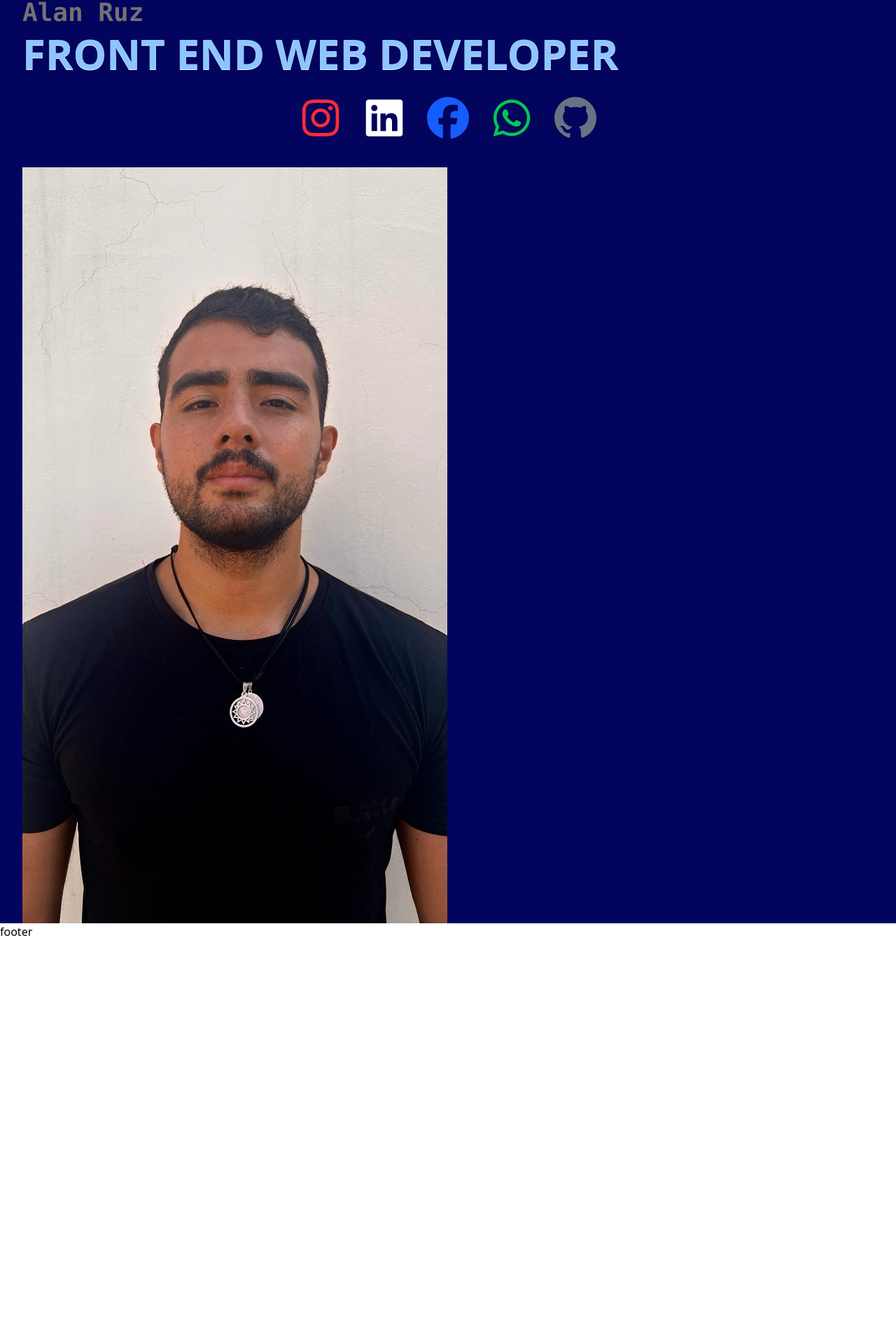
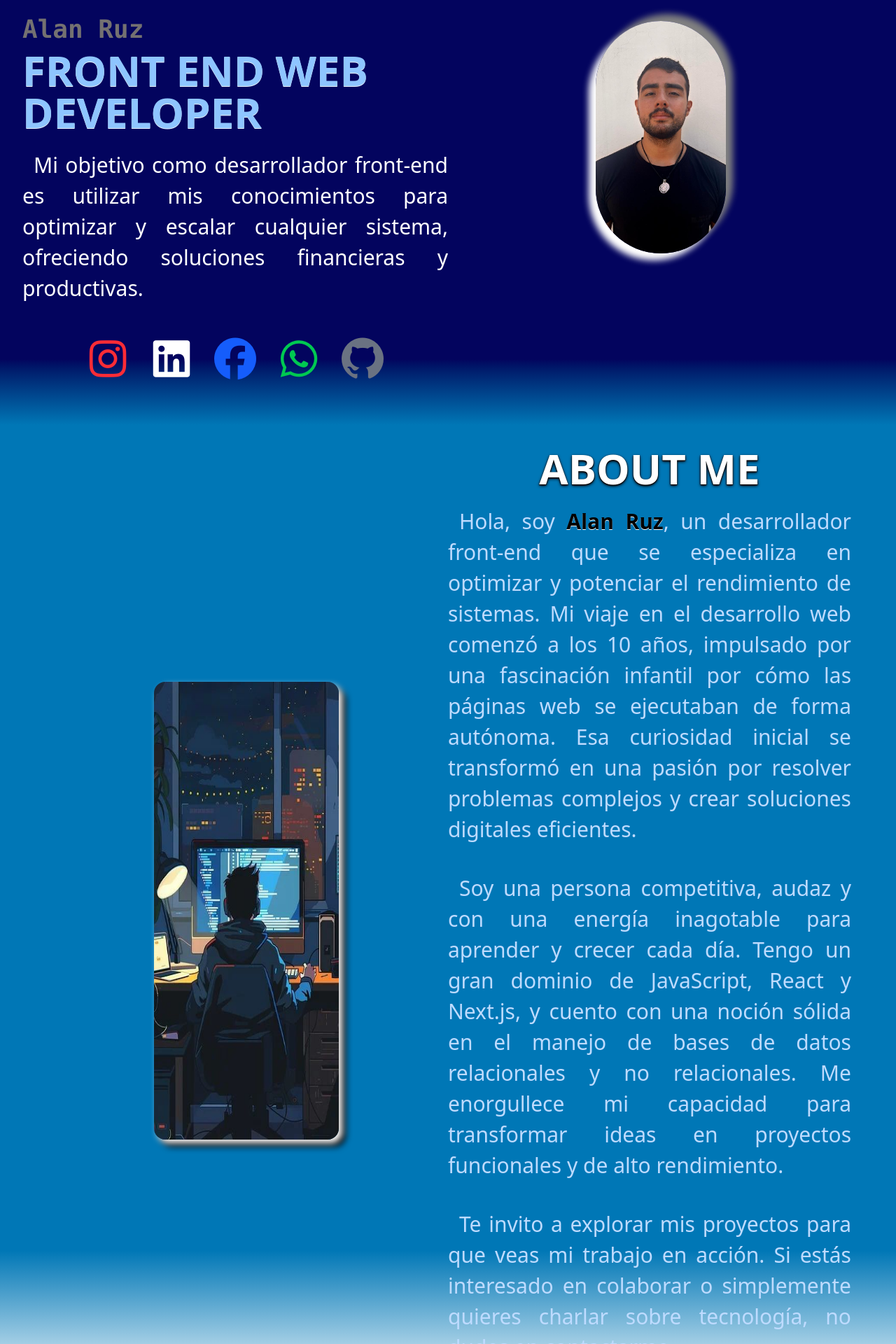
Before and after one commit to alanrty24/Portafolio-React, a React (Vite) app: page / in a window 1280 px wide. Shown: the part 98-2018 px from the top of the page at 70% size. Before the commit the page ends 1441 px from the top, so only its background shows below. Built offline with nearby package versions, Linux system fonts and the light colour scheme.

Commit message:
Portafolio con React V2

```diff
--- a/src/App.jsx
+++ b/src/App.jsx
@@ -1,5 +1,6 @@
 import Navbar from "./Components/Navbar";
 import Presentation from "./Components/Presentation";
+import Aboutme from "./Components/Aboutme";
 
 function App() {
   return (
@@ -9,6 +10,7 @@ function App() {
       </header>
       <main className="pt-17 grid-rows-4 md:pt-20 ">
         <Presentation />
+        <Aboutme />
       </main>
       <footer>footer</footer>
     </>
--- /dev/null
+++ b/src/Components/Aboutme.jsx
@@ -0,0 +1,41 @@
+const Aboutme = () => {
+  return (
+    <section className="flex flex-col-reverse bg-linear-to-b from-85% from-(--color-font-p2)  p-4 md:px-8 lg:flex-row lg:px-16" id="aboutMe">
+      <div className="flex justify-center p-6 lg:w-1/2 lg:items-center">
+        <img
+          src="../../public/pgAboutMe.png"
+          alt=""
+          className=" size-3/4 rounded-2xl shadow-[5px_5px_10px_white,10px_10px_10px_black] md:size-1/2 "
+        />
+      </div>
+      <div className="flex flex-col gap-2 py-4 lg:w-1/2">
+        <h3 className="text-center text-4xl text-white text-shadow-md text-shadow-black font-bold md:text-6xl">
+          ABOUT ME
+        </h3>
+        <p className="py-4 text-xl/8 text-justify indent-4 font-light text-blue-200 md:text-3xl/11">
+          Hola, soy <span className="font-bold text-black text-shadow-2xs text-shadow-white"> Alan Ruz</span>, un
+          desarrollador front-end que se especializa en optimizar y potenciar el
+          rendimiento de sistemas. Mi viaje en el desarrollo web comenzó a los
+          10 años, impulsado por una fascinación infantil por cómo las páginas
+          web se ejecutaban de forma autónoma. Esa curiosidad inicial se
+          transformó en una pasión por resolver problemas complejos y crear
+          soluciones digitales eficientes.
+        </p>
+        <p className="py-4 text-xl/8 text-justify indent-4 font-light text-blue-200 md:text-3xl/11">
+          Soy una persona competitiva, audaz y con una energía inagotable para
+          aprender y crecer cada día. Tengo un gran dominio de JavaScript, React
+          y Next.js, y cuento con una noción sólida en el manejo de bases de
+          datos relacionales y no relacionales. Me enorgullece mi capacidad para
+          transformar ideas en proyectos funcionales y de alto rendimiento.
+        </p>
+        <p className="py-4 text-xl/8 text-justify indent-4 font-light text-blue-200 md:text-3xl/11">
+          Te invito a explorar mis proyectos para que veas mi trabajo en acción.
+          Si estás interesado en colaborar o simplemente quieres charlar sobre
+          tecnología, no dudes en contactarme.
+        </p>
+      </div>
+    </section>
+  );
+};
+
+export default Aboutme;
--- a/src/Components/Navbar.jsx
+++ b/src/Components/Navbar.jsx
@@ -10,7 +10,7 @@ const Navbar = () => {
   return (
     <>
       <nav className="flex justify-between items-center text-2xl text-(--color-letters-title) ">
-        <h3 className="font-bold text-3xl text-shadow-2xs text-shadow-blue-200 md:text-4xl">
+        <h3 className="font-bold text-3xl text-shadow-2xs text-shadow-blue-200 md:text-4xl md:text-shadow-sm md:text-shadow-blue-200" >
           Alanrty24
         </h3>
         <svg
@@ -32,10 +32,20 @@ const Navbar = () => {
           id="listMenu"
           className="flex-col rounded-2xl hidden gap-2 right-1/8 text-white absolute top-3/4 bg-blue-400 p-4 transition-all delay-500 md:flex md:static md:flex-row md:bg-(--color-font-p1) md:gap-4 md:text-xl md:text-blue-300 "
         >
-          <li className="text-xl md:hover:border-solid md:hover:border-b-2 md:hover:border-amber-50 md:text-2xl">Inicio</li>
-          <li className="text-xl md:hover:border-solid md:hover:border-b-2 md:hover:border-amber-50 md:text-2xl">About Me</li>
-          <li className="text-xl md:hover:border-solid md:hover:border-b-2 md:hover:border-amber-50 md:text-2xl">My Projects</li>
-          <li className="text-xl md:hover:border-solid md:hover:border-b-2 md:hover:border-amber-50 md:text-2xl">Contact Me</li>
+          <li
+            className="text-xl hover:cursor-pointer md:hover:border-solid md:hover:border-b-2 md:hover:border-amber-50 md:text-2xl"
+          >
+            <a href="#init">Inicio</a>
+          </li>
+          <li className="text-xl hover:cursor-pointer md:hover:border-solid md:hover:border-b-2 md:hover:border-amber-50 md:text-2xl">
+            <a href="#aboutMe">About Me</a>
+          </li>
+          <li className="text-xl hover:cursor-pointer md:hover:border-solid md:hover:border-b-2 md:hover:border-amber-50 md:text-2xl">
+            <a href="#">My Projects</a>
+          </li>
+          <li className="text-xl hover:cursor-pointer md:hover:border-solid md:hover:border-b-2 md:hover:border-amber-50 md:text-2xl">
+            <a href="#">Contact Me</a>
+          </li>
         </ul>
       </nav>
     </>
--- a/src/Components/Presentation.jsx
+++ b/src/Components/Presentation.jsx
@@ -1,29 +1,42 @@
 const Presentation = () => {
   return (
-    <section className="bg-(--color-font-p1) text-white px-4 flex flex-col md:px-8">
-      <div className="contTitle py-4 flex flex-col gap-2">
-        <h3 className="text-2xl font-bold text-(--color-letters-name) font-mono md:text-4xl">Alan Ruz</h3>
-        <p className="text-4xl font-bold text-blue-300 text-shadow-2xs text-shadow-blue-50 md:text-6xl">FRONT END WEB DEVELOPER</p>
+    <section className="bg-linear-to-b from-85% from-(--color-font-p1) to-(--color-font-p2) text-white px-4 pb-4 flex flex-col md:px-8 lg:flex-row lg:py-4 xl:py-6">
+      <div className="contTitle py-4 flex flex-col gap-2 lg:w-1/2">
+        <h3 className="text-2xl font-bold text-(--color-letters-name) font-mono md:text-4xl" id="init">
+          Alan Ruz
+        </h3>
+        <p className="text-4xl font-bold text-blue-300 text-shadow-2xs text-shadow-blue-50 md:text-6xl">
+          FRONT END WEB DEVELOPER
+        </p>
+        <p className="py-4 text-xl/8 text-justify indent-4 font-light md:text-3xl/11 ">
+          Mi objetivo como desarrollador front-end es utilizar mis conocimientos
+          para optimizar y escalar cualquier sistema, ofreciendo soluciones
+          financieras y productivas.
+        </p>
         <ul className="flex gap-4 justify-center p-6">
           <li className="text-4xl md:text-6xl">
-            <i className="fab fa-instagram text-red-500"></i>
+            <i className="fab fa-instagram text-red-500 trasition duration-500 hover:cursor-pointer hover:transition hover:-translate-y-1"></i>
           </li>
-          <li className="text-4xl md:text-6xl">
-            <i class="fab fa-linkedin"></i>
+          <li className="text-4xl md:text-6xl trasition duration-500 hover:cursor-pointer hover:transition hover:-translate-y-1">
+            <i className="fab fa-linkedin"></i>
           </li>
-          <li className="text-4xl md:text-6xl">
-            <i class="fab fa-facebook text-blue-600"></i>
+          <li className="text-4xl md:text-6xl trasition duration-500 hover:cursor-pointer hover:transition hover:-translate-y-1">
+            <i className="fab fa-facebook text-blue-600"></i>
           </li>
-          <li className="text-4xl md:text-6xl">
-            <i class="fab fa-whatsapp text-green-500"></i>
+          <li className="text-4xl md:text-6xl trasition duration-500 hover:cursor-pointer hover:transition hover:-translate-y-1">
+            <i className="fab fa-whatsapp text-green-500"></i>
           </li>
-          <li className="text-4xl md:text-6xl">
-            <i class="fab fa-github text-gray-500"></i>
+          <li className="text-4xl md:text-6xl trasition duration-500 hover:cursor-pointer hover:transition hover:-translate-y-1">
+            <i className="fab fa-github text-gray-500"></i>
           </li>
         </ul>
       </div>
-      <div className="img">
-        <img src="/public/perfil.png" alt="ImgPerfil" />
+      <div className="h-full flex justify-center items-center p-6 lg:w-1/2">
+        <img
+          src="/public/perfil.png"
+          alt="ImgPerfil"
+          className="object-contain w-2/3 rounded-full shadow-[10px_-10px_10px_gray,-10px_10px_10px_white] md:w-1/2 lg:w-1/3"
+        />
       </div>
     </section>
   );
```
Also changed, not shown: public/pgAboutMe.png (added).
